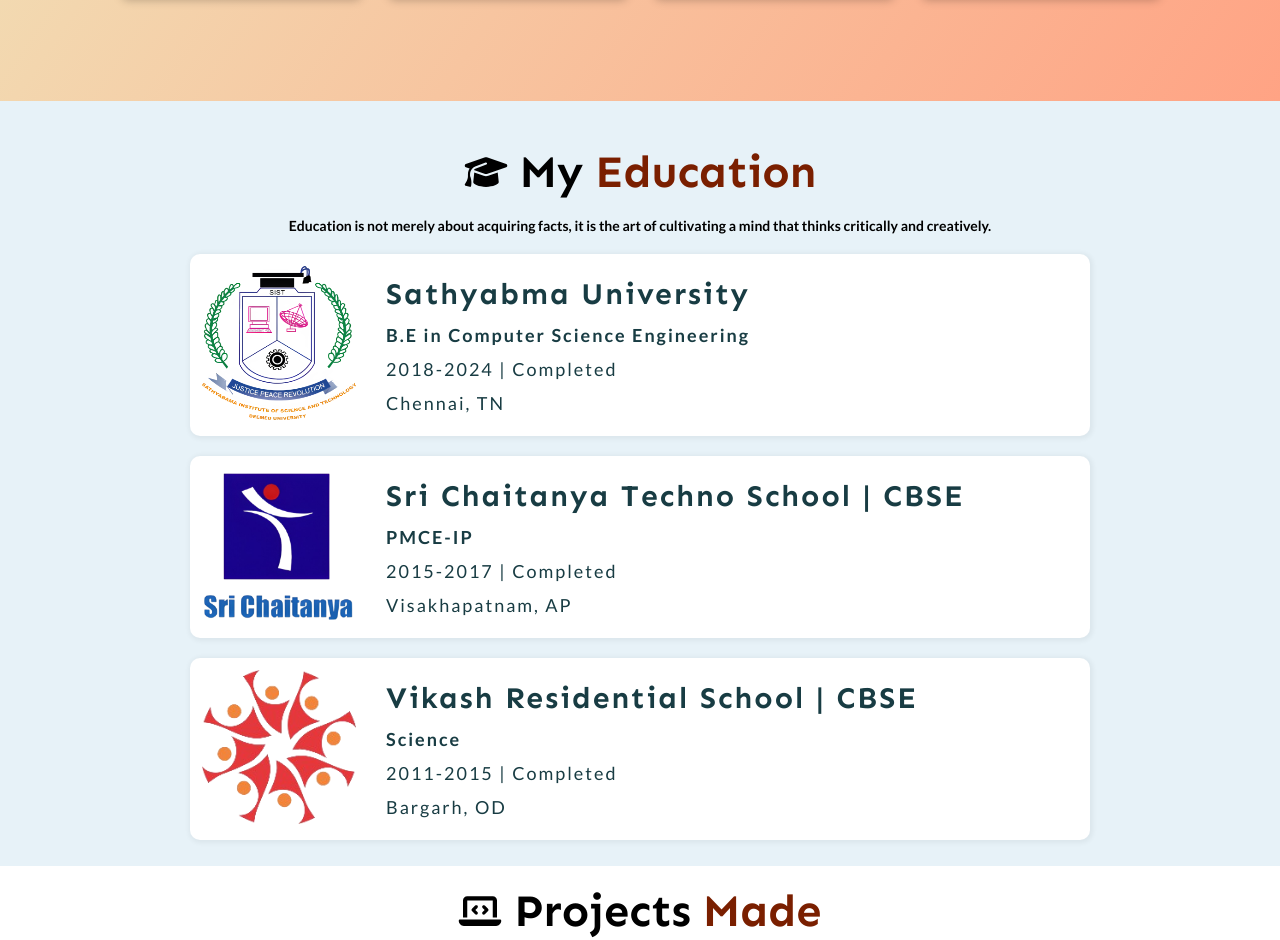
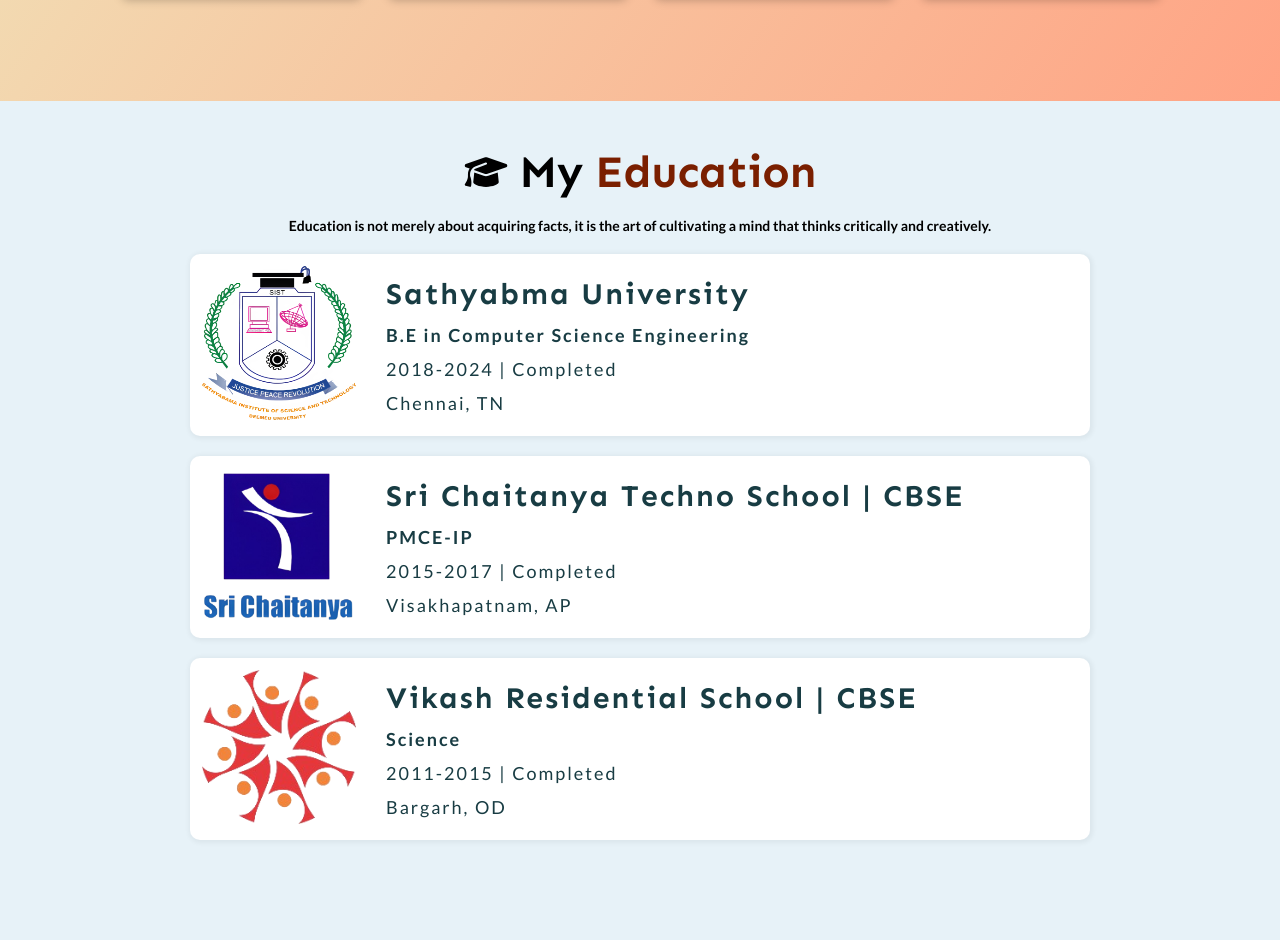
Before and after one commit to arunav999/My-Portfolio, a React (Vite) app: page / in a window 1280 px wide. Shown: the part 2134-3074 px from the top of the page. Built offline with nearby package versions, Linux system fonts and the light colour scheme.

Commit message:
completed design of education section

```diff
--- a/src/Components/Header component/Header.jsx
+++ b/src/Components/Header component/Header.jsx
@@ -82,7 +82,7 @@
               to="Projects"
               spy={true}
               smooth={true}
-              offset={-100}
+              offset={-25}
               duration={500}
             >
               Projects
--- a/src/Components/Main component/Contents/MyEducation-module.css
+++ b/src/Components/Main component/Contents/MyEducation-module.css
@@ -1,5 +1,5 @@
 .eduSection {
-  padding: 2.6rem 0;
+  padding: 2.6rem 0 12.6rem 0;
   font-family: "Lato", sans-serif;
 }
 
@@ -31,6 +31,7 @@
 
 .edu-content {
   padding: 1rem;
+  width: 100%;
 
   display: flex;
   flex-direction: column;
--- a/src/colors.css
+++ b/src/colors.css
@@ -256,14 +256,8 @@
 }
 
 .edu-box:hover {
-  /* background: var(--BabyBlueTint); */
-  /* color: var(--CrystalWhite); */
   box-shadow: 5px 5px 10px 5px rgba(0, 0, 0, 0.1);
 }
-
-/* .edu-content h3 {
-  color: var(--VreyDarkGrey);
-} */
 
 /* ------------------------ */
 
```
